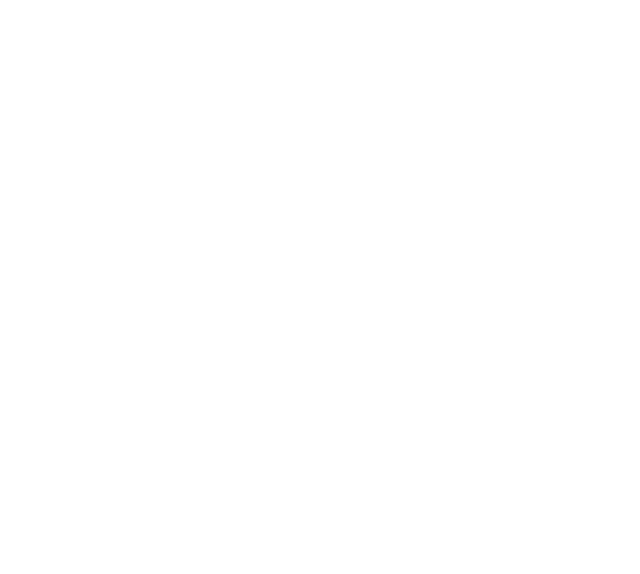
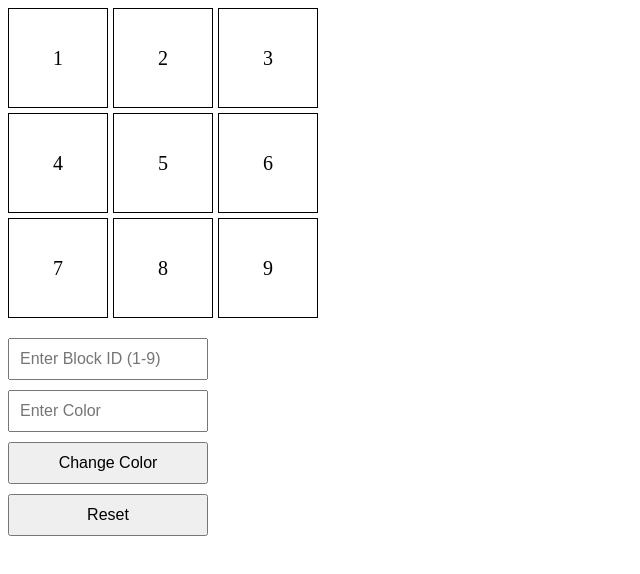
Before and after one commit to acciojob/Replit-Asian-Paints-seonitish, a website: page main.html in a window 1280 px wide. Shown: the whole page, without its empty margins (0-640 px from the left). Drawn offline with Linux system fonts and the light colour scheme.

Commit message:
created a submission

```diff
--- a/main.html
+++ b/main.html
@@ -7,6 +7,29 @@
 </head>
 
 <body>
+
+	 <!-- Grid Container -->
+    <div id="grid-container">
+        <!-- 3x3 Grid Items -->
+        <div class="grid-item" id="1">1</div>
+        <div class="grid-item" id="2">2</div>
+        <div class="grid-item" id="3">3</div>
+        <div class="grid-item" id="4">4</div>
+        <div class="grid-item" id="5">5</div>
+        <div class="grid-item" id="6">6</div>
+        <div class="grid-item" id="7">7</div>
+        <div class="grid-item" id="8">8</div>
+        <div class="grid-item" id="9">9</div>
+    </div>
+
+    <!-- Controls for changing color -->
+    <div id="controls">
+        <input type="number" id="block_id" placeholder="Enter Block ID (1-9)">
+        <input type="text" id="colour_id" placeholder="Enter Color">
+        <button id="change_button">Change Color</button>
+        <button id="Reset">Reset</button>
+    </div>
+
 	<!-- the entire body must be written by student -->
     <script type="text/javascript" src="./script.js">
 </script>
--- a/script.js
+++ b/script.js
@@ -1 +1,24 @@
 //your JS code here. If required.
+  // Function to reset all grid items to transparent
+        function resetGrid() {
+            const gridItems = document.querySelectorAll('.grid-item');
+            gridItems.forEach(item => item.style.backgroundColor = 'transparent');
+        }
+
+        // Function to change the color of a specific grid item
+        document.getElementById('change_button').addEventListener('click', function () {
+            resetGrid(); // Reset all items before applying new color
+
+            const blockId = document.getElementById('block_id').value;
+            const color = document.getElementById('colour_id').value;
+            const targetItem = document.getElementById(blockId);
+
+            if (targetItem && color) {
+                targetItem.style.backgroundColor = color;
+            } else {
+                alert("Please enter a valid Block ID (1-9) and color.");
+            }
+        });
+
+        // Event listener for the Reset button
+        document.getElementById('Reset').addEventListener('click', resetGrid);
--- a/styles.css
+++ b/styles.css
@@ -1 +1,29 @@
 /*  your css code here. If applicable */
+ #grid-container {
+            display: grid;
+            grid-template-columns: repeat(3, 100px);
+            grid-template-rows: repeat(3, 100px);
+            gap: 5px;
+            margin-bottom: 20px;
+        }
+
+        .grid-item {
+            display: flex;
+            align-items: center;
+            justify-content: center;
+            border: 1px solid #000;
+            font-size: 20px;
+            background-color: transparent;
+        }
+
+        #controls {
+            display: flex;
+            flex-direction: column;
+            width: 200px;
+            gap: 10px;
+        }
+
+        #controls input, #controls button {
+            padding: 10px;
+            font-size: 16px;
+        }
```
